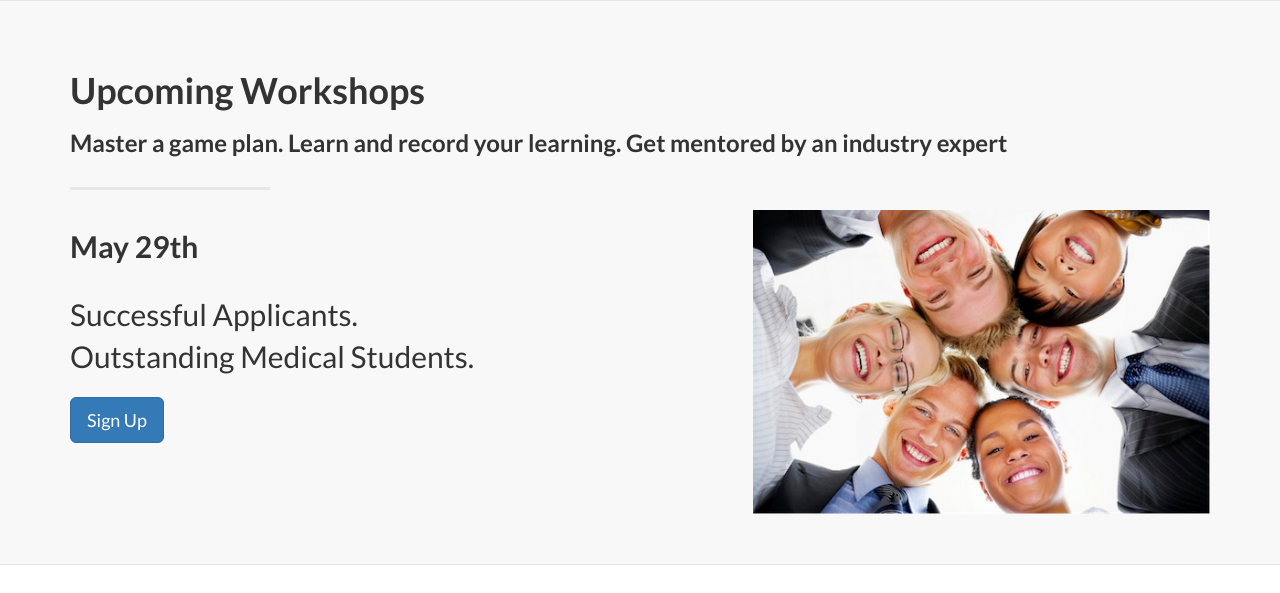
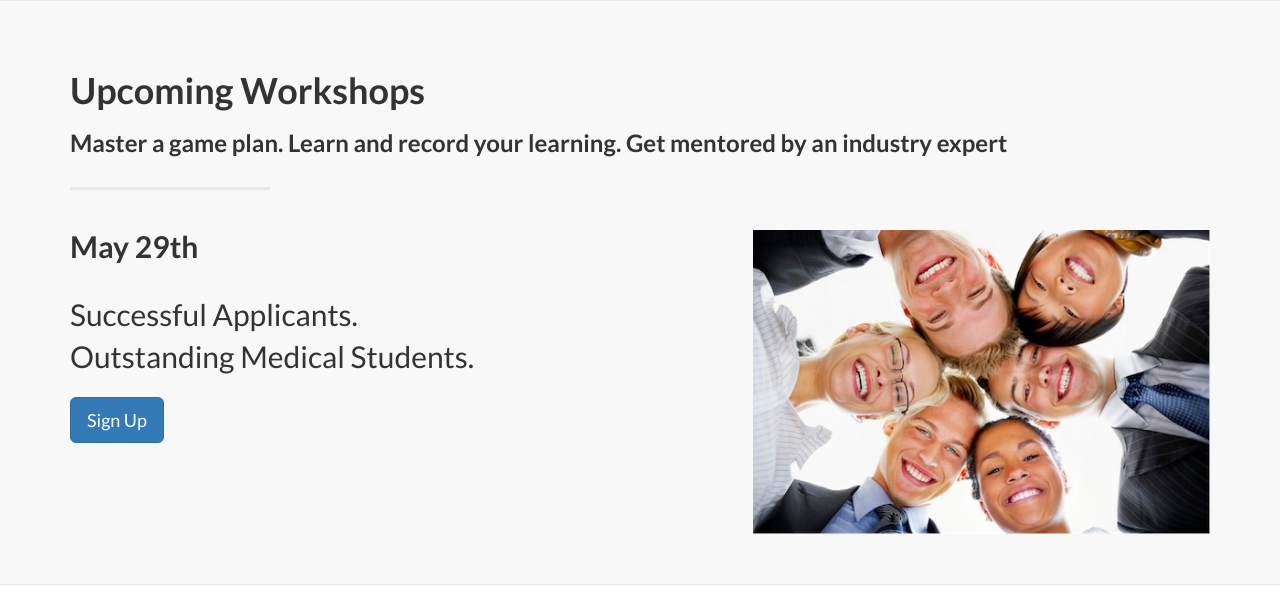
Before and after one commit to aloo/example, a plain HTML site: page index.html in a window 1280 px wide. Shown: the part 644-1237 px from the top of the page. Drawn offline with Linux system fonts and the light colour scheme.

Commit message:
minor css changes

```diff
--- a/css/landing-page.css
+++ b/css/landing-page.css
@@ -106,7 +106,7 @@ h6 {
 }
 
 .associatedpic {
-    margin: 50px 0 0 0;
+    margin: 20px 0 0 0;
 }
 
 .content-section-b {
--- a/index.html
+++ b/index.html
@@ -117,7 +117,7 @@
                     <a href="#" class="btn btn-primary btn-lg">Sign Up</a>
                 </div>
                 <div class="col-lg-5 col-lg-offset-2 col-sm-6">
-                    <img class="img-responsive workshoppic" src="img/workshop3.jpg" alt="">
+                    <img class="img-responsive associatedpic" src="img/workshop3.jpg" alt="">
                 </div>
             </div>
 
@@ -141,7 +141,7 @@
                     <a href="#" class="btn btn-primary btn-lg">View Curriculum</a>
                 </div>
                 <div class="col-lg-5 col-sm-pull-6  col-sm-6">
-                    <img class="img-responsive workshoppic" src="img/curriculum1.jpg" alt="">
+                    <img class="img-responsive associatedpic" src="img/curriculum1.jpg" alt="">
                 </div>
             </div>
 
```
